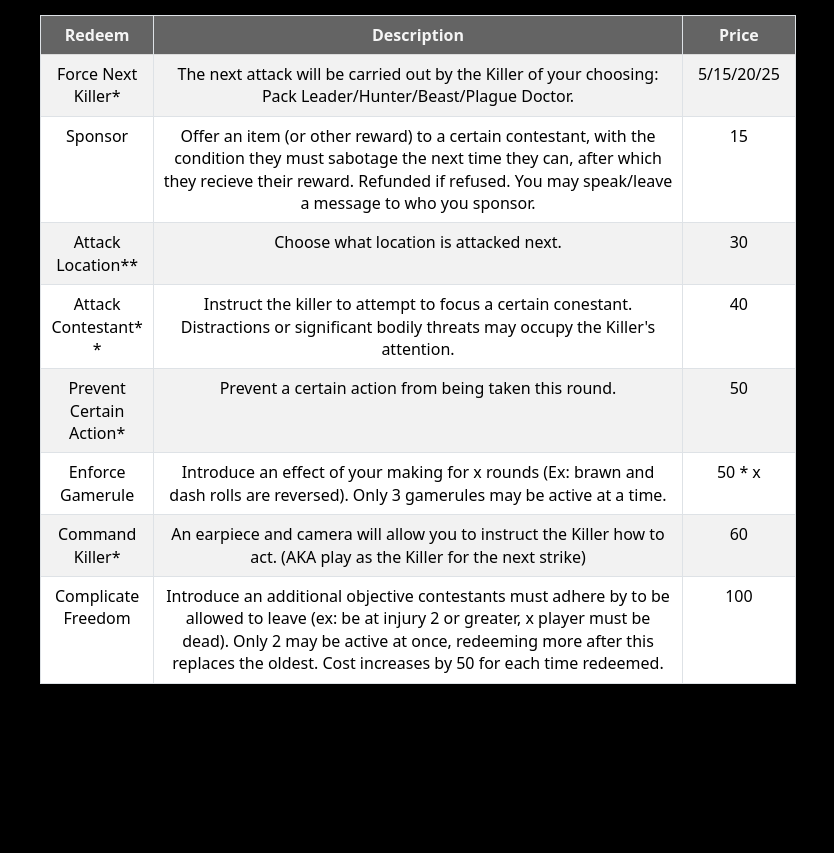
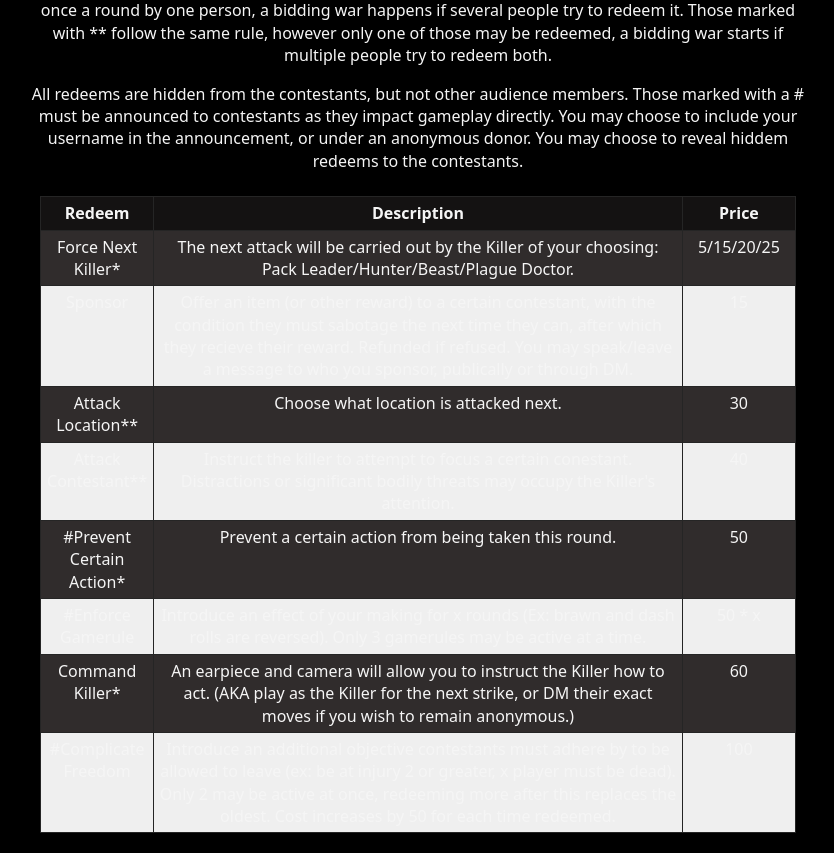
Before and after one commit to oldlazereye/mb9room, a website: page bets.html in a window 1280 px wide. Shown: the part 472-1325 px from the top of the page, without its empty margins (222-1056 px from the left). Before the commit the page ends 1176 px from the top, so only its background shows below. Drawn offline with nearby package versions, Linux system fonts and the light colour scheme.

Commit message:
Pre-proofread

```diff
--- a/bets.html
+++ b/bets.html
@@ -10,9 +10,9 @@
 </head>
 <body class="text-center body">
   <h1 style="color: maroon;">Bets</h1>
-  <p >sample text</p>
+  <p>Bets are placed at the top of the round while the tower is being pulled from. Only one bet of each type can be placed at once. Your bet ends as soon as your prediction occurs, or something contrary to it occurs. Payouts are immediate.</p>
 <div class="container mt-4">
-  <table class="table table-bordered text-center custom-table" >
+  <table class="myTable" >
     <thead>
       <tr>
         <th class="text-center">Bet</th>
@@ -51,10 +51,11 @@
 </div>
 
   <h1 style="color: maroon;">Redeems</h1>
-  <p>sample text</p>
+  <p>Redeems are bought after bets are placed. Any bet with a * next to the name can only be redeemed once a round by one person, a bidding war happens if several people try to redeem it. Those marked with ** follow the same rule, however only one of those may be redeemed, a bidding war starts if multiple people try to redeem both.</p>
+  <p>All redeems are hidden from the contestants, but not other audience members. Those marked with a # must be announced to contestants as they impact gameplay directly. You may choose to include your username in the announcement, or under an anonymous donor. You may choose to reveal hiddem redeems to the contestants.</p>
  <div class="container mt-4">
-  <table class="table table-bordered table-striped text-center">
-    <thead class="custom-table">
+  <table class="myTable">
+    <thead class="table text-center custom-table">
       <tr>
         <th class="text-center">Redeem</th>
         <th style="width:70%" class="text-center">Description</th>
@@ -69,7 +70,7 @@
       </tr>
       <tr>
         <td class="text-center">Sponsor</td>
-        <td class="text-center">Offer an item (or other reward) to a certain contestant, with the condition they must sabotage the next time they can, after which they recieve their reward. Refunded if refused. You may speak/leave a message to who you sponsor.</td>
+        <td class="text-center">Offer an item (or other reward) to a certain contestant, with the condition they must sabotage the next time they can, after which they recieve their reward. Refunded if refused. You may speak/leave a message to who you sponsor, publically or through DM.</td>
         <td class="text-center">15</td>
       </tr>
       <tr>
@@ -83,22 +84,22 @@
         <td class="text-center">40</td>
       </tr>
       <tr>
-        <td class="text-center">Prevent Certain Action*</td>
+        <td class="text-center">#Prevent Certain Action*</td>
         <td class="text-center">Prevent a certain action from being taken this round.</td>
         <td class="text-center">50</td>
       </tr>
       <tr>
-        <td class="text-center">Enforce Gamerule</td>
+        <td class="text-center">#Enforce Gamerule</td>
         <td class="text-center">Introduce an effect of your making for x rounds (Ex: brawn and dash rolls are reversed). Only 3 gamerules may be active at a time.</td>
         <td class="text-center">50 * x</td>
       </tr>
       <tr>
         <td class="text-center">Command Killer*</td>
-        <td class="text-center">An earpiece and camera will allow you to instruct the Killer how to act. (AKA play as the Killer for the next strike)</td>
+        <td class="text-center">An earpiece and camera will allow you to instruct the Killer how to act. (AKA play as the Killer for the next strike, or DM their exact moves if you wish to remain anonymous.)</td>
         <td class="text-center">60</td>
       </tr>
       <tr>
-        <td class="text-center">Complicate Freedom</td>
+        <td class="text-center">#Complicate Freedom</td>
         <td class="text-center">Introduce an additional objective contestants must adhere by to be allowed to leave (ex: be at injury 2 or greater, x player must be dead). Only 2 may be active at once, redeeming more after this replaces the oldest. Cost increases by 50 for each time redeemed.</td>
         <td class="text-center">100</td>
       </tr>
--- a/styles.css
+++ b/styles.css
@@ -27,3 +27,8 @@
   background-color: #3333;
   color: #220707;
 }
+
+
+.myTable { background-color:#302c2c;border-collapse:collapse; }
+.myTable th { background-color:#141212;color:whitesmoke}
+.myTable td, .myTable th { padding:5px;border:1px solid #252525; }
```
